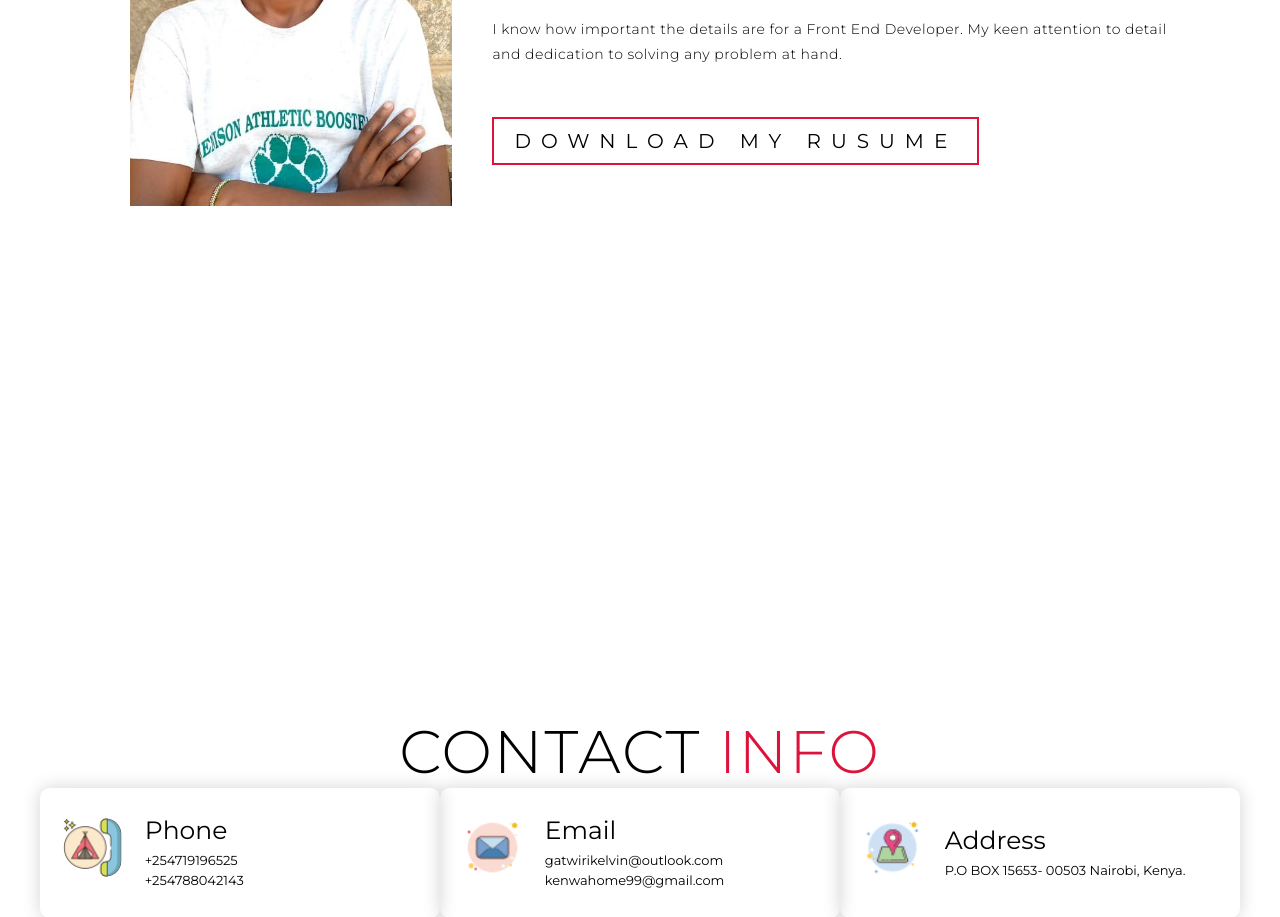
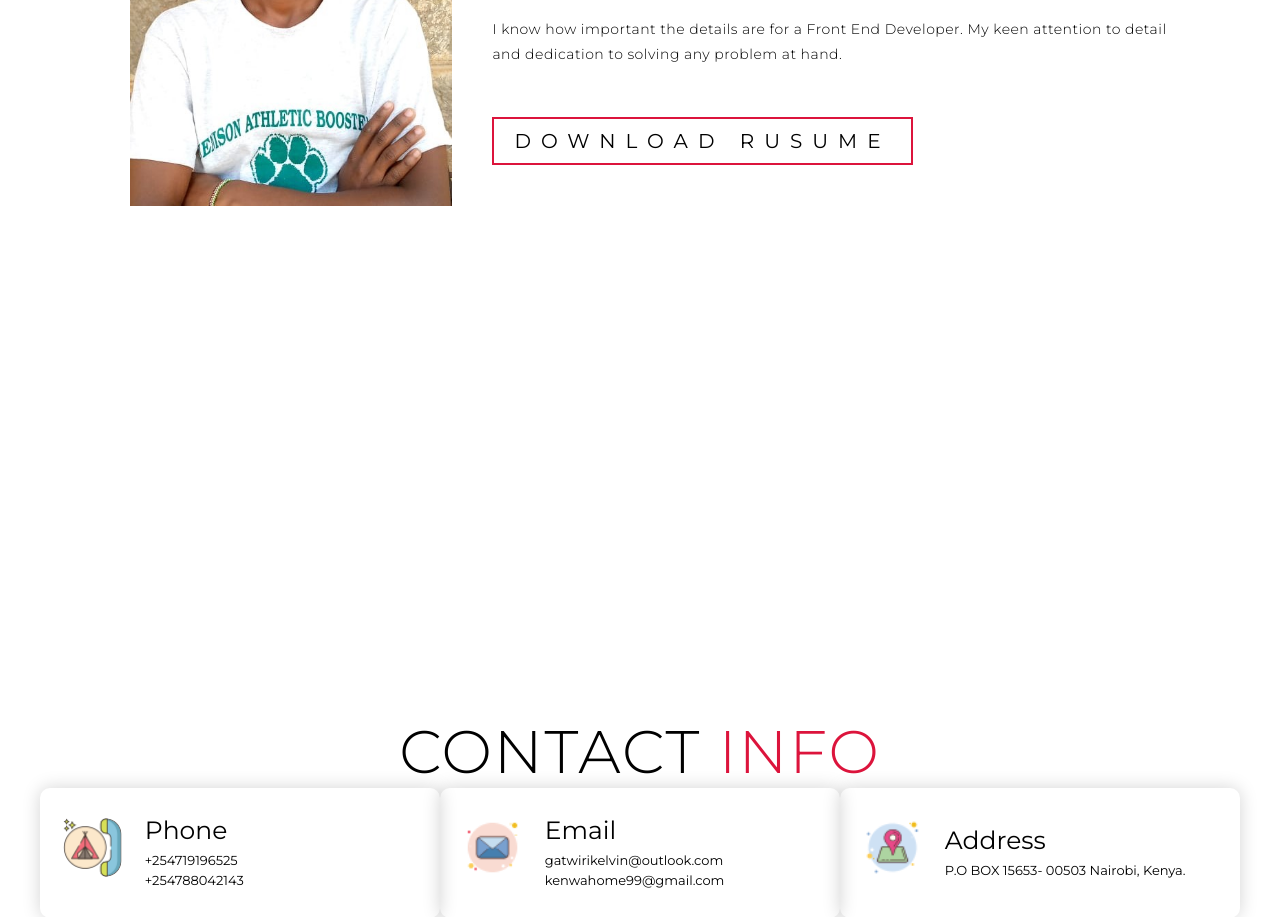
Before and after one commit to Wahomethegeek/wahome.github.io, a plain HTML site: page index.html in a window 1280 px wide. Shown: the part 3921-4838 px from the top of the page. Drawn offline with Linux system fonts and the light colour scheme.

Commit message:
add a new tab

```diff
--- a/index.html
+++ b/index.html
@@ -147,7 +147,7 @@
         <h2>Front End Web Developer</h2>
         <p>My professional experience includes bringing the wireframes of the UX designer to life through HTML5 and CSS3, as well as collaborating with Back End Developers to create a stellar finished product.</p>
         <p>I know how important the details are for a Front End Developer. My keen attention to detail and dedication to solving any problem at hand.</p>
-       <a href="https://www.linkedin.com/in/wahome-gatwiri-krivety/" class="cta">Download my Rusume</a>
+       <a href="https://www.linkedin.com/in/wahome-gatwiri-krivety/" class="cta" target="_blank">Download Rusume</a>
       </div>
     </div>
   </section>
```
